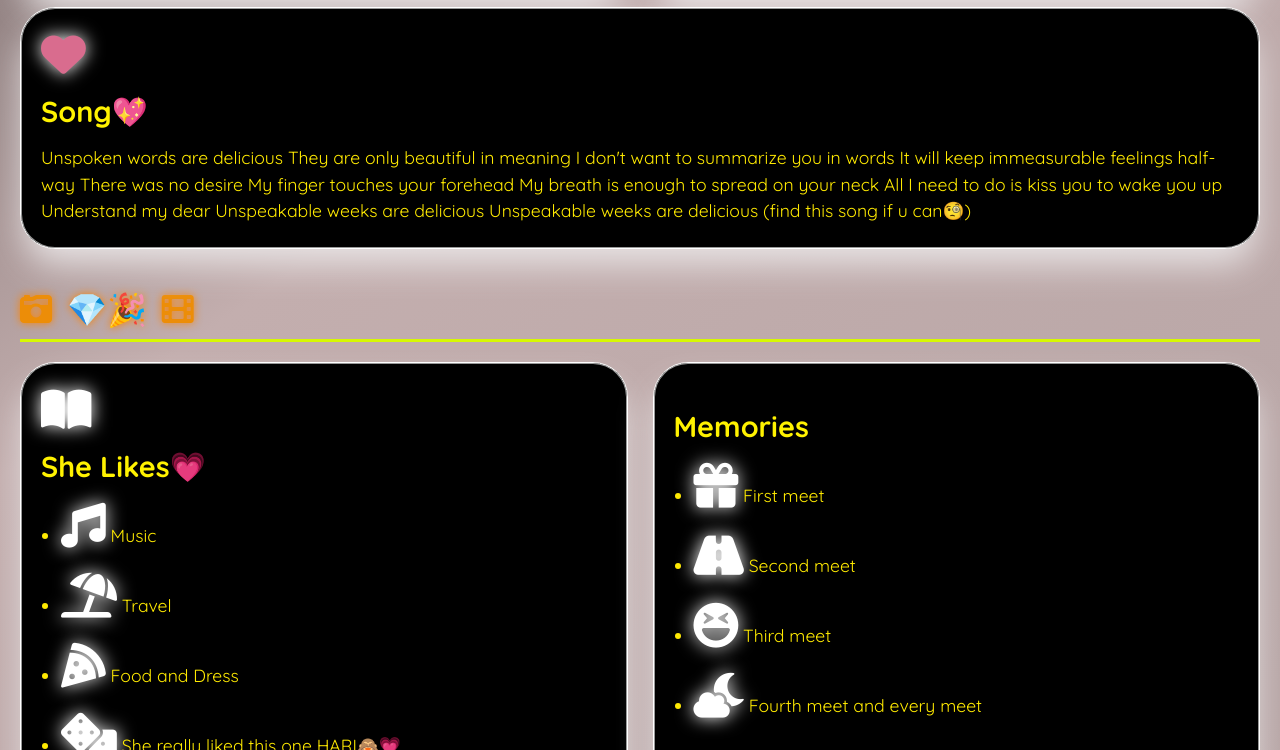
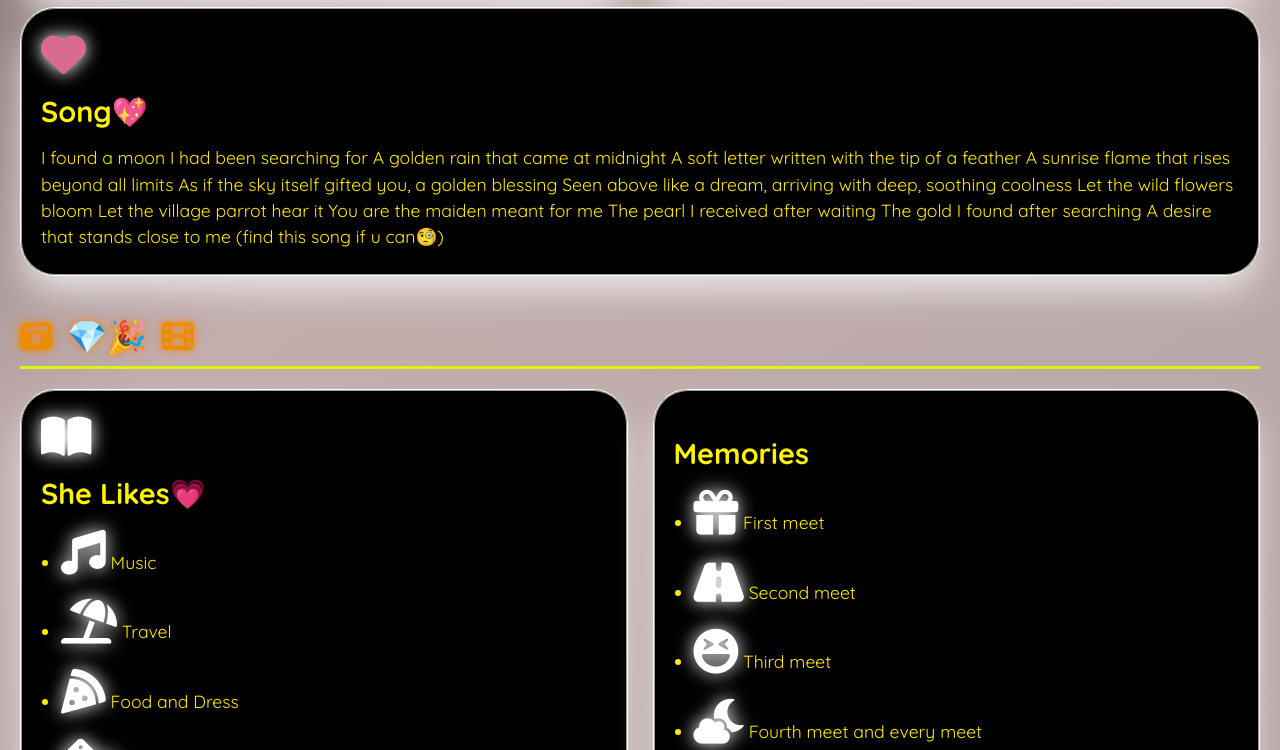
Before and after one commit to hari4111/ardponranu, a plain HTML site: page index.html in a window 1280 px wide. Shown: the part 1495-2245 px from the top of the page. Drawn offline with nearby package versions, Linux system fonts and the light colour scheme; some icons are missing.

Commit message:
Update index.html

```diff
--- a/index.html
+++ b/index.html
@@ -617,18 +617,19 @@ No matter what happens, I will always love you. Okay, my best best friend, I lov
     <div class="memory-card full-card">
       <i class="fas fa-heart" style="color:#d96c8e;"></i>
       <h3>Song💖</h3>
-      <p>Unspoken words are delicious
-        They are only beautiful in meaning
-        I don't want to summarize you in words
-        It will keep immeasurable feelings half-way
-        There was no desire
-        My finger touches your forehead
-        My breath is enough to spread on your neck
-        All I need to do is kiss you to wake you up
-        Understand my dear
-        Unspeakable weeks are delicious
-        Unspeakable weeks are delicious
-        (find this song if u can🧐)
+      <p>I found a moon I had been searching for
+A golden rain that came at midnight
+A soft letter written with the tip of a feather
+A sunrise flame that rises beyond all limits
+As if the sky itself gifted you, a golden blessing
+Seen above like a dream, arriving with deep, soothing coolness
+Let the wild flowers bloom
+Let the village parrot hear it
+You are the maiden meant for me
+The pearl I received after waiting
+The gold I found after searching
+A desire that stands close to me
+ (find this song if u can🧐)
       </p>
     </div>
   </div>
```
